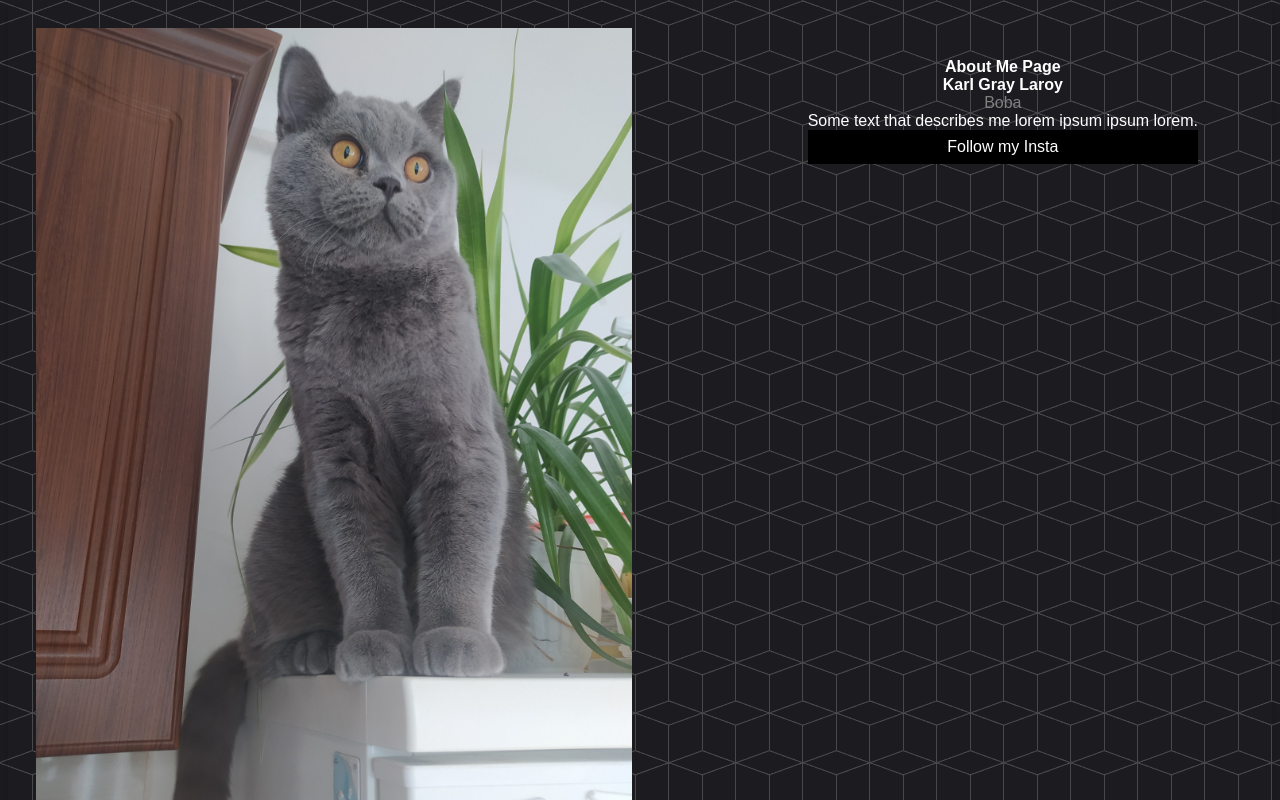
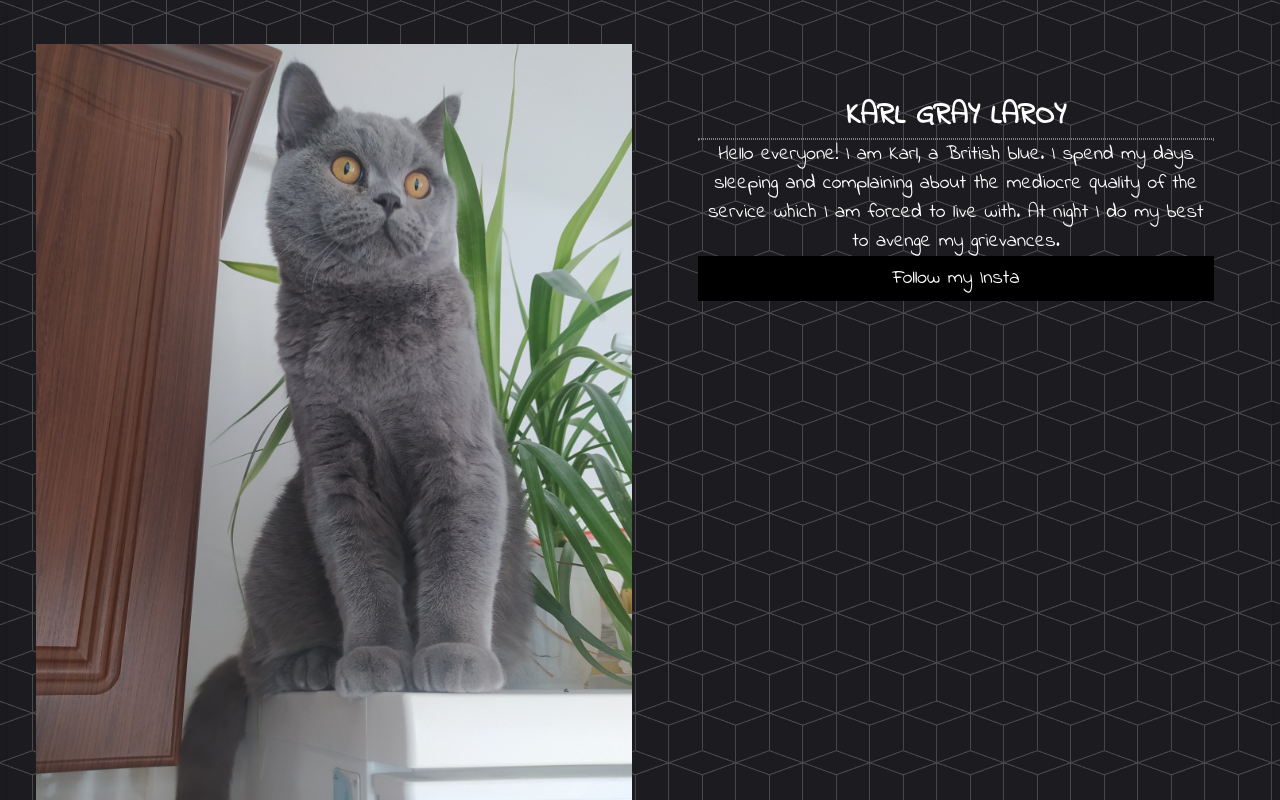
Before and after one commit to bma512/Boba-s_page, a plain HTML site: page index.html in a window 1280 px wide. Shown: the top 800 px of the page. Drawn offline with Linux system fonts and the light colour scheme.

Commit message:
style changes

```diff
--- a/index.html
+++ b/index.html
@@ -4,7 +4,11 @@
   <meta charset="utf-8">
   <meta name="viewport" content="width=device-width">
   <link rel="stylesheet" href="main.css">
-
+  <link rel="preconnect" href="https://fonts.googleapis.com">
+  <link rel="preconnect" href="https://fonts.gstatic.com" crossorigin>
+  <link rel="preconnect" href="https://fonts.googleapis.com">
+<link rel="preconnect" href="https://fonts.gstatic.com" crossorigin>
+<link href="https://fonts.googleapis.com/css2?family=Indie+Flower&display=swap" rel="stylesheet">
   <title>Boba's page</title>
 
 </head>
@@ -18,14 +22,11 @@
     </div>
     <div class="column">
     <div class="about-section">
-      <h1>About Me Page</h1>
-      <div class="container">
-        <h2>Karl Gray Laroy</h2>
-        <p class="title">Boba</p>
-        <p>Some text that describes me lorem ipsum ipsum lorem.</p>
+        <h1>Karl Gray Laroy</h1>
+        <hr>
+        <p>Hello everyone! I am Karl, a British blue. I spend my days sleeping and complaining about the mediocre quality of the service which I am forced to live with. At night I do my best to avenge my grievances.</p>
         <p><button class="button">Follow my Insta</button></p>
       </div>
-    </div>
 
     </div>
 
@@ -58,5 +59,3 @@
 
 </body>
 </html>
-<!--
--->
--- a/main.css
+++ b/main.css
@@ -6,10 +6,16 @@
   }
 
   body {
-    font-family: Arial, Helvetica, sans-serif;
+    font-family: 'Indie Flower', cursive;
     margin: 0;
 background-image: url("assets/cubes-1920x1080.png") ;
-
+display: flex;
+  justify-content: center;
+  align-items: center;
+  }
+  h1 {
+    font-size: 30px;
+    text-transform: uppercase;
   }
 
   html {
@@ -22,6 +28,7 @@ background-image: url("assets/cubes-1920x1080.png") ;
   .column {
     float: left;
     width: 50%;
+    margin-top: 16px;
     margin-bottom: 16px;
     padding: 0 8px;
   }
@@ -35,6 +42,7 @@ float: left;
   }
 
   .card {
+    font-size: 20px;
     box-shadow: 0 4px 8px 0 rgba(0, 0, 0, 0.2);
     margin: 8px;
   }
@@ -42,14 +50,18 @@ float: left;
   .about-section {
 float: right;
     padding: 50px;
+    margin-top: 20px;
     text-align: center;
     background-position: center;
     background-size:cover;
     color: white;
-    height: fit-content;
   }
+  hr {
+    border: 1px dotted grey;
 
+  }
   .container {
+    margin-top: 20px
     padding: 0 16px;
   }
 
@@ -59,11 +71,10 @@ float: right;
     display: table;
   }
 
-  .title {
-    color: grey;
-  }
 
   .button {
+    font-family: 'Indie Flower', cursive;
+    font-size: 20px;
     border: none;
     outline: 0;
     display: inline-block;
```
